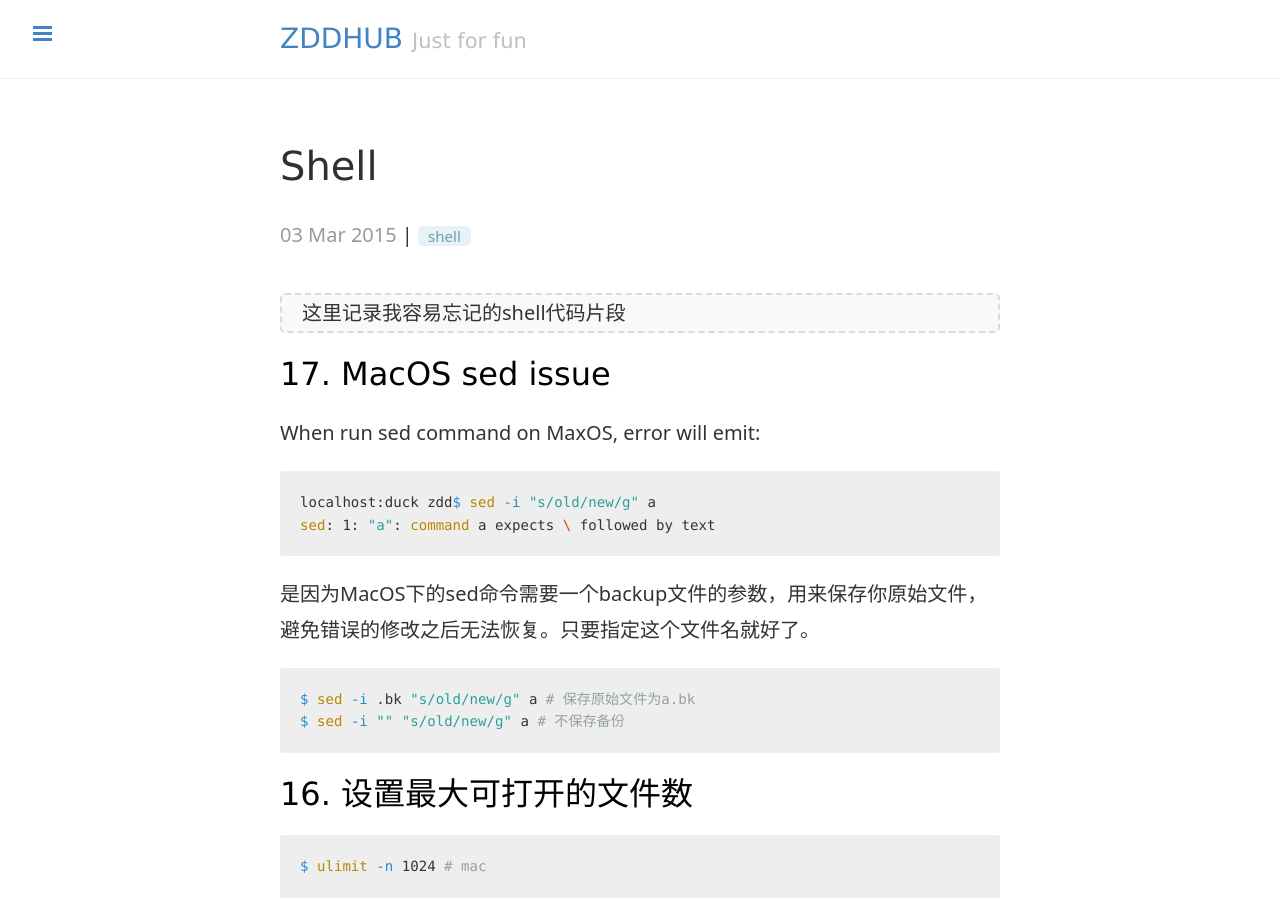
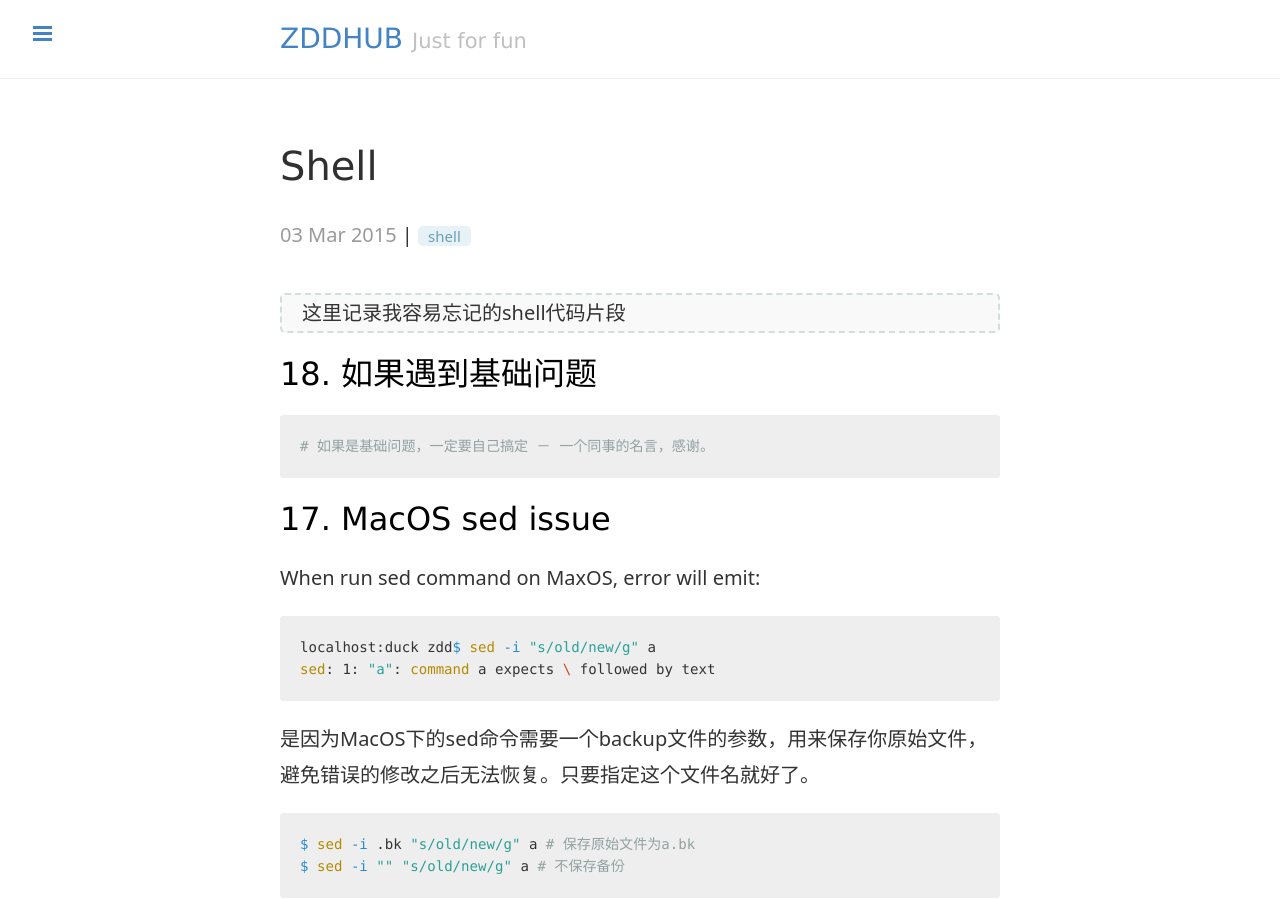
Before and after one commit to zddhub/zddhub.github.io, a Jekyll site: the page built from _posts/2015-03-03-shell.md, in a window 1280 px wide and 900 px high. Built offline with Jekyll 4.4.1, drawn with Linux system fonts in a browser that asks for light colours; Markdown is read by kramdown in place of the engine named in the settings; comment, search, counter and statistics services are not loaded.

Commit message:
Update blog: shell.md

````diff
--- a/_posts/2015-03-03-shell.md
+++ b/_posts/2015-03-03-shell.md
@@ -8,6 +8,12 @@ tags: "shell"
 > 这里记录我容易忘记的shell代码片段
 
 <!-- more -->
+
+### 18. 如果遇到基础问题
+
+```sh
+# 如果是基础问题，一定要自己搞定 － 一个同事的名言，感谢。
+```
 
 ### 17. MacOS sed issue
 When run sed command on MaxOS, error will emit:
````
